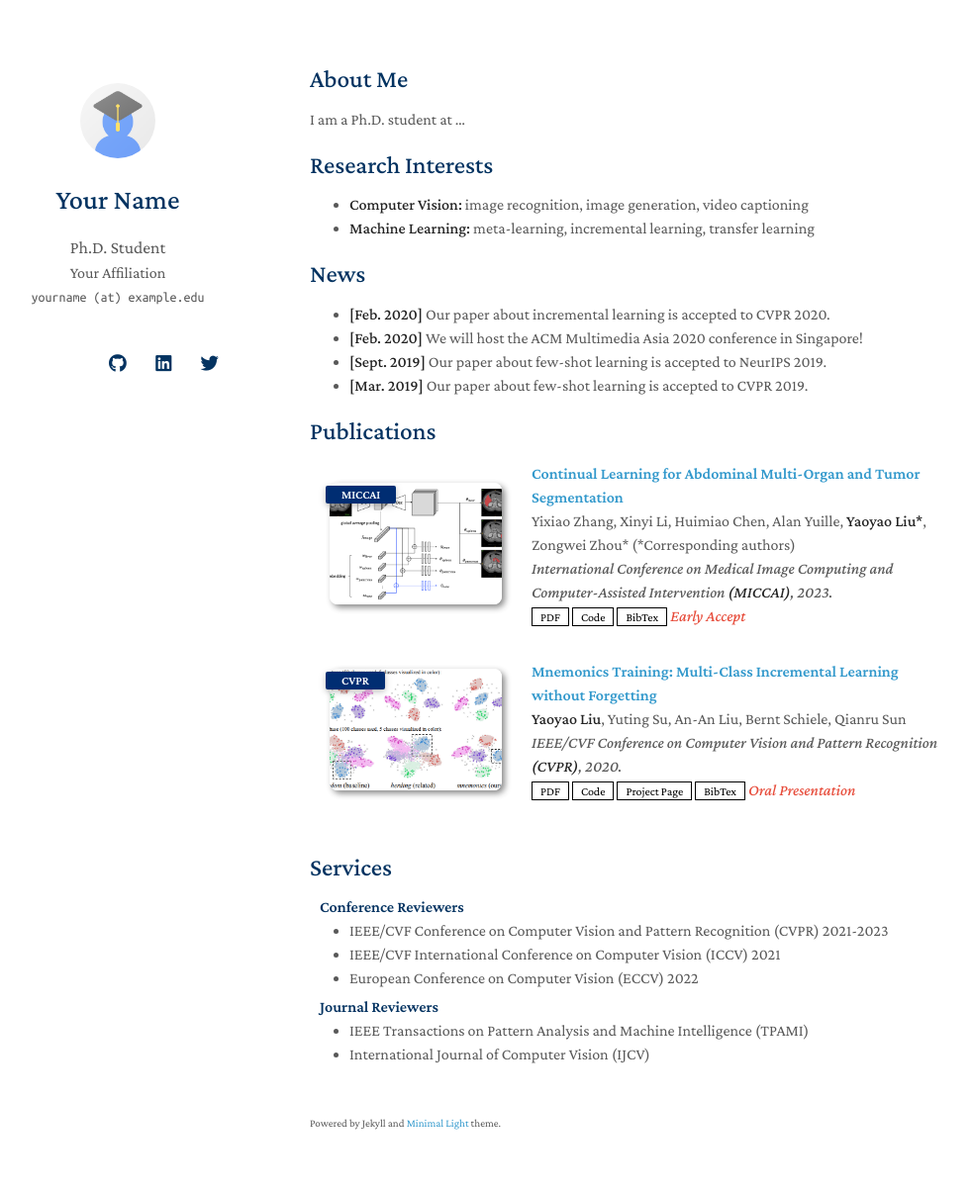
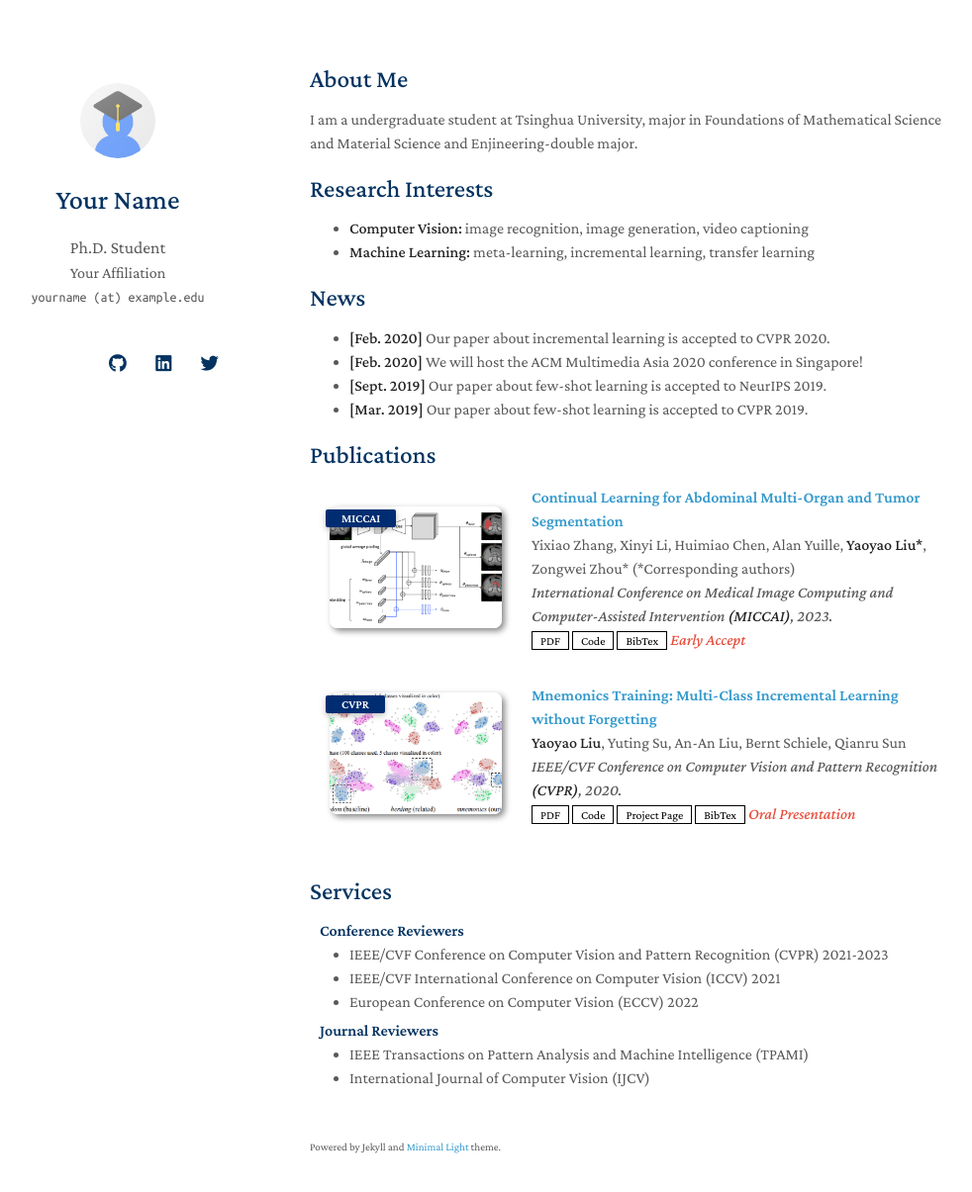
Before and after one commit to SixieChen/Sixie-Chen, a Jekyll site: the page built from index.md, in a window 1280 px wide and 1240 px high. Shown: the top 1205 px of the window at 99% size, without its empty margins (157-1139 px from the left). Built offline with Jekyll 4.4.1, drawn with Linux system fonts in a browser that asks for light colours; nearby versions of some CDN libraries; a style sheet for code colours, icons or effects is not loaded; our own code applies the rules of GitHub Pages for plain Markdown files.

Commit message:
Update index.md

```diff
--- a/index.md
+++ b/index.md
@@ -4,7 +4,7 @@ layout: homepage
 
 ## About Me
 
-I am a Ph.D. student at ...
+I am a undergraduate student at Tsinghua University, major in Foundations of Mathematical Science and Material Science and Enjineering-double major.
 
 ## Research Interests
 
```
